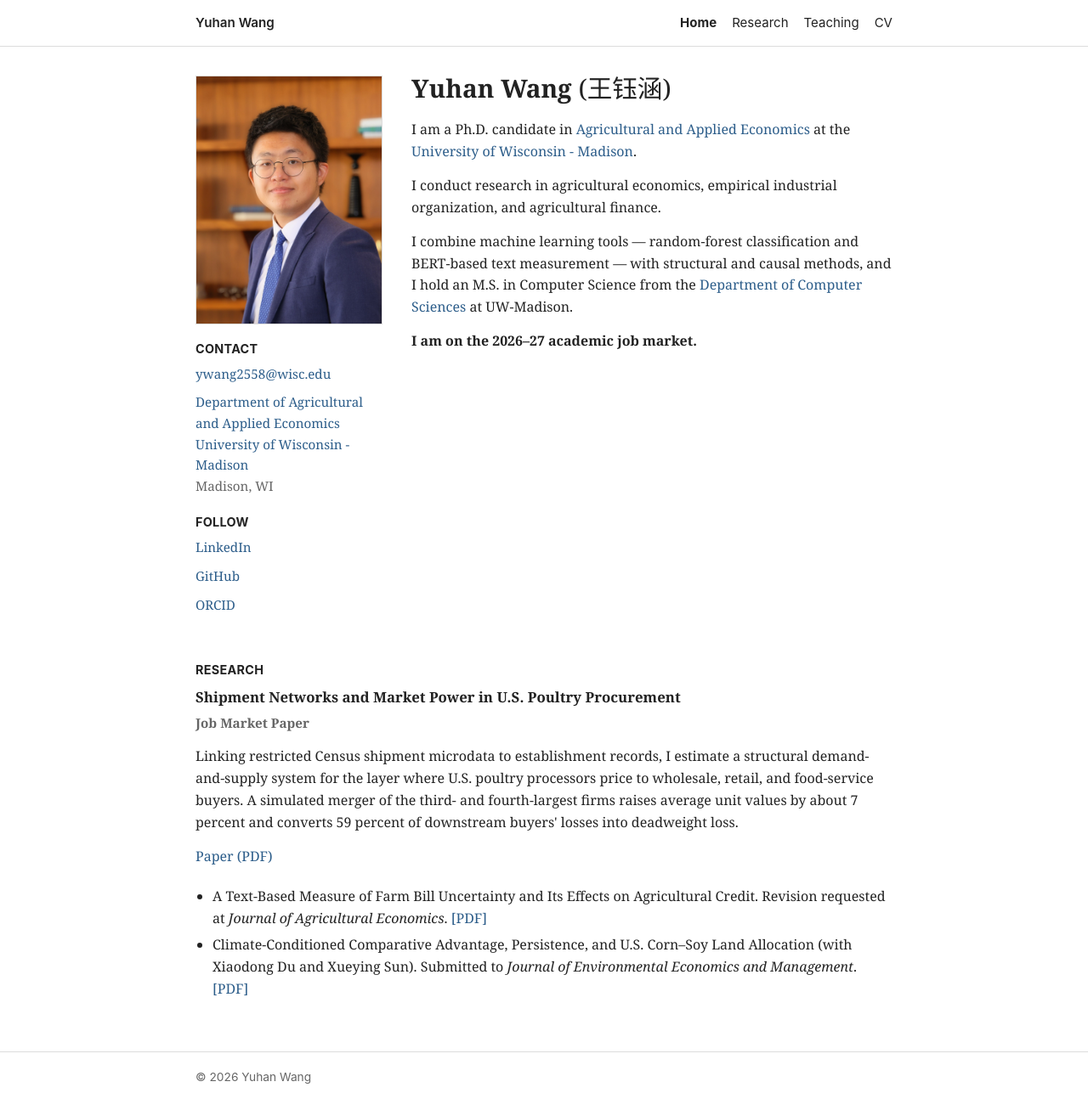
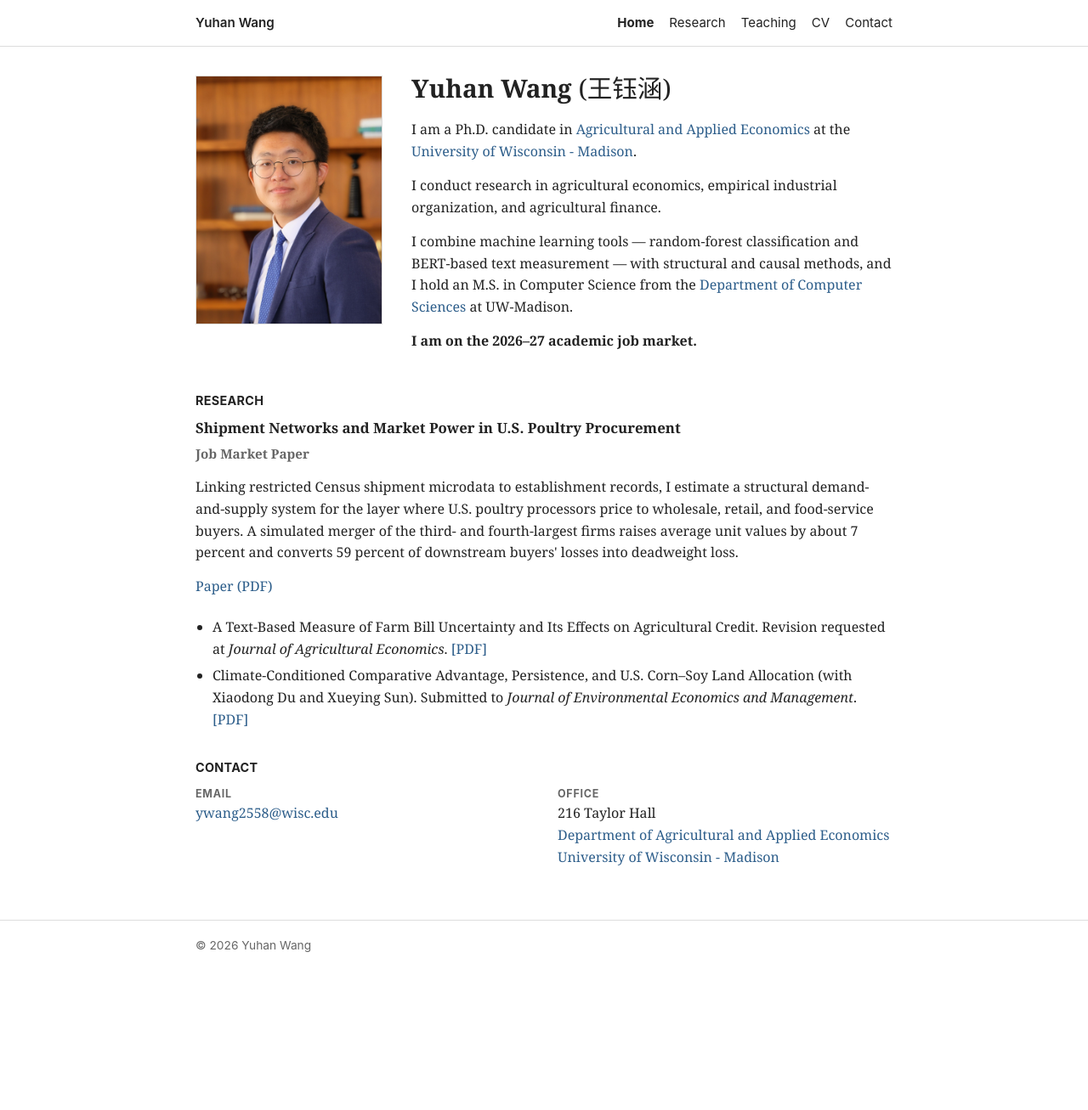
Before and after one commit to Yuhan-Wang-YW/Yuhan-Wang-YW.github.io, a Jekyll site: the page built from index.html, in a window 1280 px wide. Shown: the whole page at 85% size. Built offline with Jekyll 4.4.1, drawn with Linux system fonts in a browser that asks for light colours; after the commit the page ends 1152 px from its top, so only the background shows below that.

Commit message:
Move Contact to a bottom section with office (216 Taylor Hall); remove Follow links; add Contact nav anchor

```diff
--- a/_config.yml
+++ b/_config.yml
@@ -10,6 +10,7 @@ author:
   affiliation: University of Wisconsin - Madison
   email: ywang2558@wisc.edu
   location: Madison, WI
+  office: 216 Taylor Hall
   github: Yuhan-Wang-YW
   linkedin: "https://www.linkedin.com/in/yuhan-wang-691989158/"
   orcid: "https://orcid.org/0009-0009-6256-6310"
@@ -23,6 +24,8 @@ nav:
     url: /teaching/
   - title: CV
     url: /cv/
+  - title: Contact
+    url: /#contact
 
 markdown: kramdown
 permalink: pretty
--- a/assets/css/style.css
+++ b/assets/css/style.css
@@ -219,6 +219,27 @@ li {
   color: var(--accent);
 }
 
+.contact-grid {
+  display: grid;
+  grid-template-columns: repeat(auto-fit, minmax(240px, 1fr));
+  gap: 18px 32px;
+  margin: 0 0 18px;
+}
+
+.contact-item p {
+  margin: 0;
+}
+
+.contact-label {
+  margin: 0 0 6px;
+  font-family: -apple-system, BlinkMacSystemFont, "Segoe UI", Helvetica, Arial, sans-serif;
+  font-size: 0.78rem;
+  font-weight: 700;
+  letter-spacing: 0.06em;
+  text-transform: uppercase;
+  color: var(--muted);
+}
+
 .site-footer {
   border-top: 1px solid var(--line);
   padding: 18px 0 28px;
--- a/index.html
+++ b/index.html
@@ -7,25 +7,6 @@ description: "Yuhan Wang is a Ph.D. candidate in Agricultural and Applied Econom
 <section class="hero">
   <aside class="profile-card" aria-label="Profile">
     <img src="{{ '/assets/img/profile.jpg' | relative_url }}" alt="Profile photo for {{ site.author.name }}">
-    <section class="side-section">
-      <h2>Contact</h2>
-      <p><a href="mailto:{{ site.author.email }}">{{ site.author.email }}</a></p>
-      <p>
-        <a href="https://aae.wisc.edu/">Department of Agricultural and Applied Economics</a><br>
-        <a href="https://www.wisc.edu/">University of Wisconsin - Madison</a><br>
-        Madison, WI
-      </p>
-    </section>
-    <section class="side-section">
-      <h2>Follow</h2>
-      {% if site.author.linkedin %}
-        <p><a href="{{ site.author.linkedin }}">LinkedIn</a></p>
-      {% endif %}
-      <p><a href="https://github.com/{{ site.author.github }}">GitHub</a></p>
-      {% if site.author.orcid %}
-        <p><a href="{{ site.author.orcid }}">ORCID</a></p>
-      {% endif %}
-    </section>
   </aside>
 
   <div class="intro">
@@ -75,3 +56,21 @@ description: "Yuhan Wang is a Ph.D. candidate in Agricultural and Applied Econom
       <a href="/assets/pdf/Wang_CornBelt_Adaptation.pdf">[PDF]</a></li>
   </ul>
 </section>
+
+<section id="contact" class="contact">
+  <h2>Contact</h2>
+  <div class="contact-grid">
+    <div class="contact-item">
+      <p class="contact-label">Email</p>
+      <p><a href="mailto:{{ site.author.email }}">{{ site.author.email }}</a></p>
+    </div>
+    <div class="contact-item">
+      <p class="contact-label">Office</p>
+      <p>
+        {{ site.author.office }}<br>
+        <a href="https://aae.wisc.edu/">Department of Agricultural and Applied Economics</a><br>
+        <a href="https://www.wisc.edu/">University of Wisconsin - Madison</a>
+      </p>
+    </div>
+  </div>
+</section>
```
